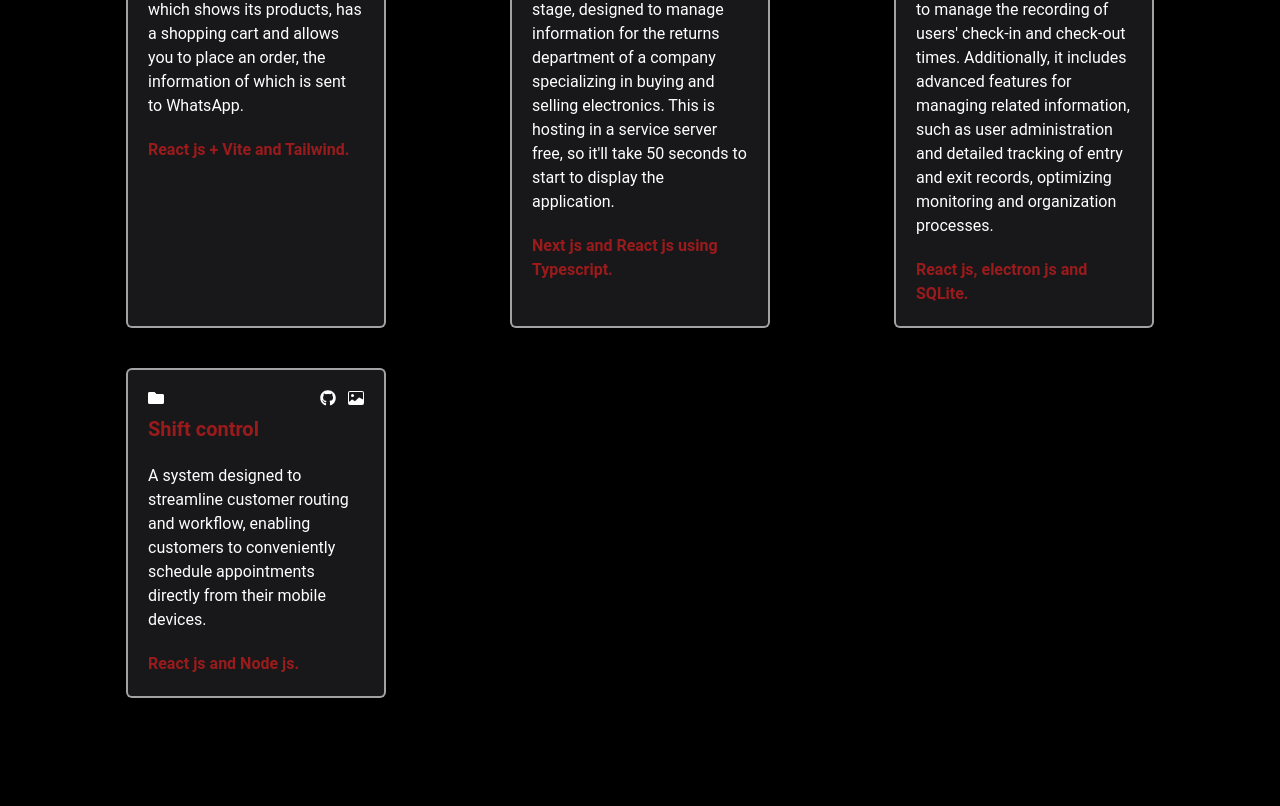
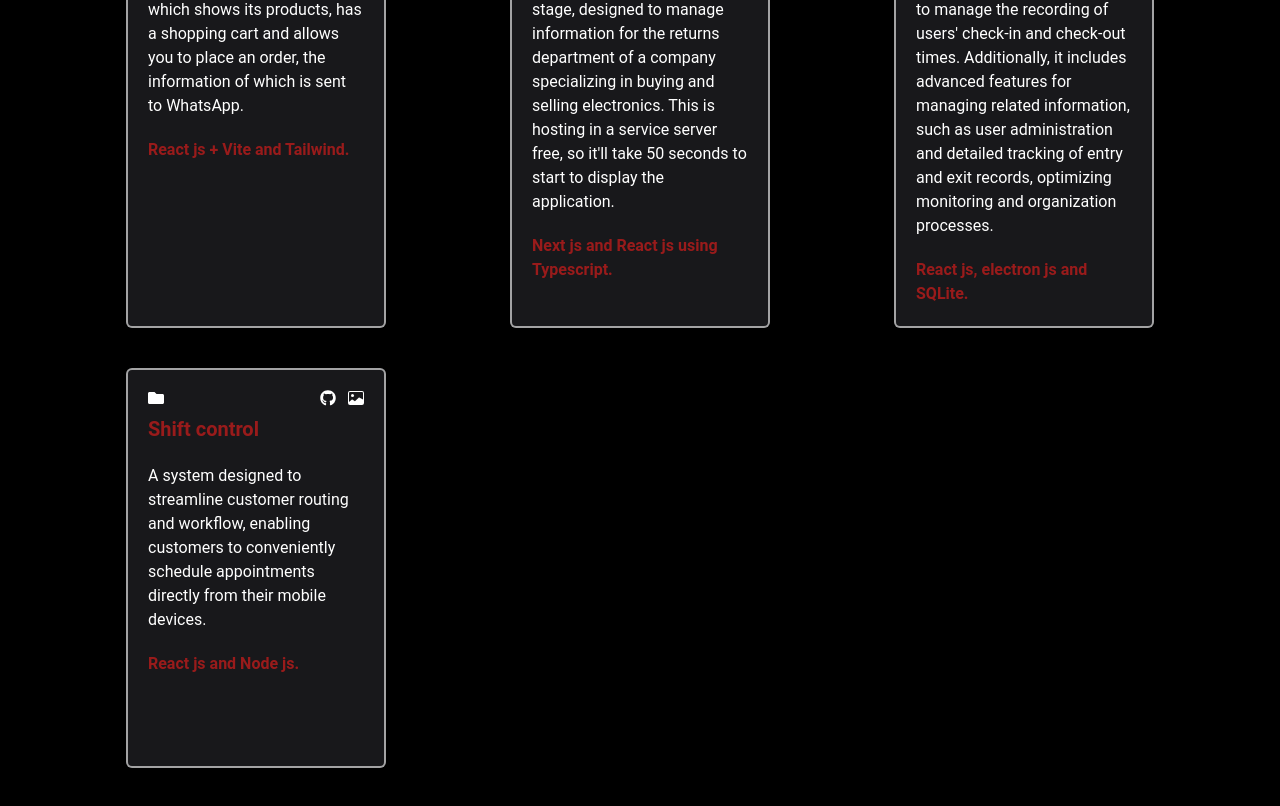
Before and after one commit to ombeltran/portfolio, a React (Create React App) app: page /projects in a window 1280 px wide. Shown: the part 332-1138 px from the top of the page. Before the commit the page ends 1070 px from the top, so only its background shows below. Built offline with nearby package versions, Linux system fonts and the light colour scheme.

Commit message:
Fixing display of cards in projects section. Try 3

```diff
--- a/src/pages/projects.jsx
+++ b/src/pages/projects.jsx
@@ -55,7 +55,7 @@ const Projects = () => {
         transition={{ delay: 0.2, duration: 0.5 }}
       >
         {myListProjects.map(({ name, description, tecnology, git, url, image }, index) => (
-          <Card key={index} className="max-w-[310px] min-w-[260px] min-h-[300px] h-auto mb-10 border-solid border-white border-2 border-opacity-60">
+          <Card key={index} className="max-w-[310px] min-w-[260px] min-h-[400px] h-auto mb-10 border-solid border-white border-2 border-opacity-60">
             <div className="flex justify-between">
               <FaFolder />
               <div className="flex gap-3">
```
